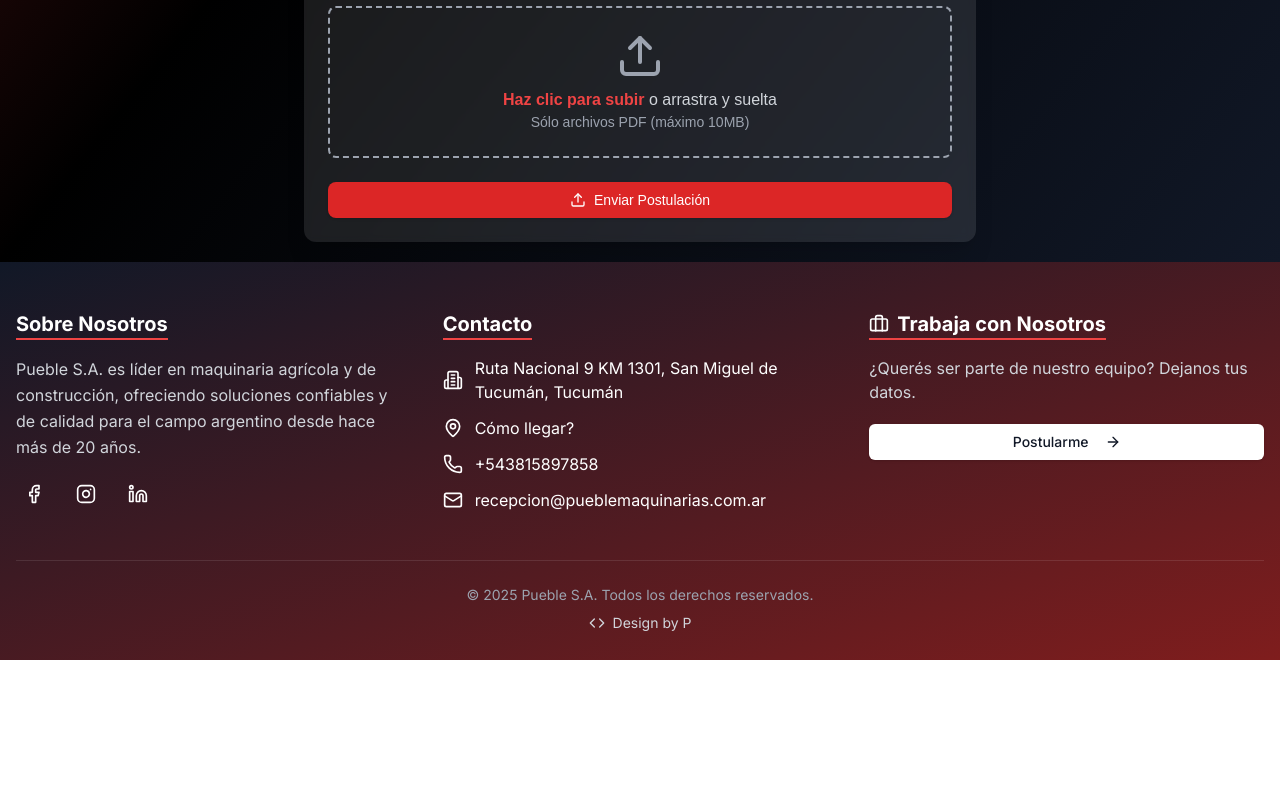
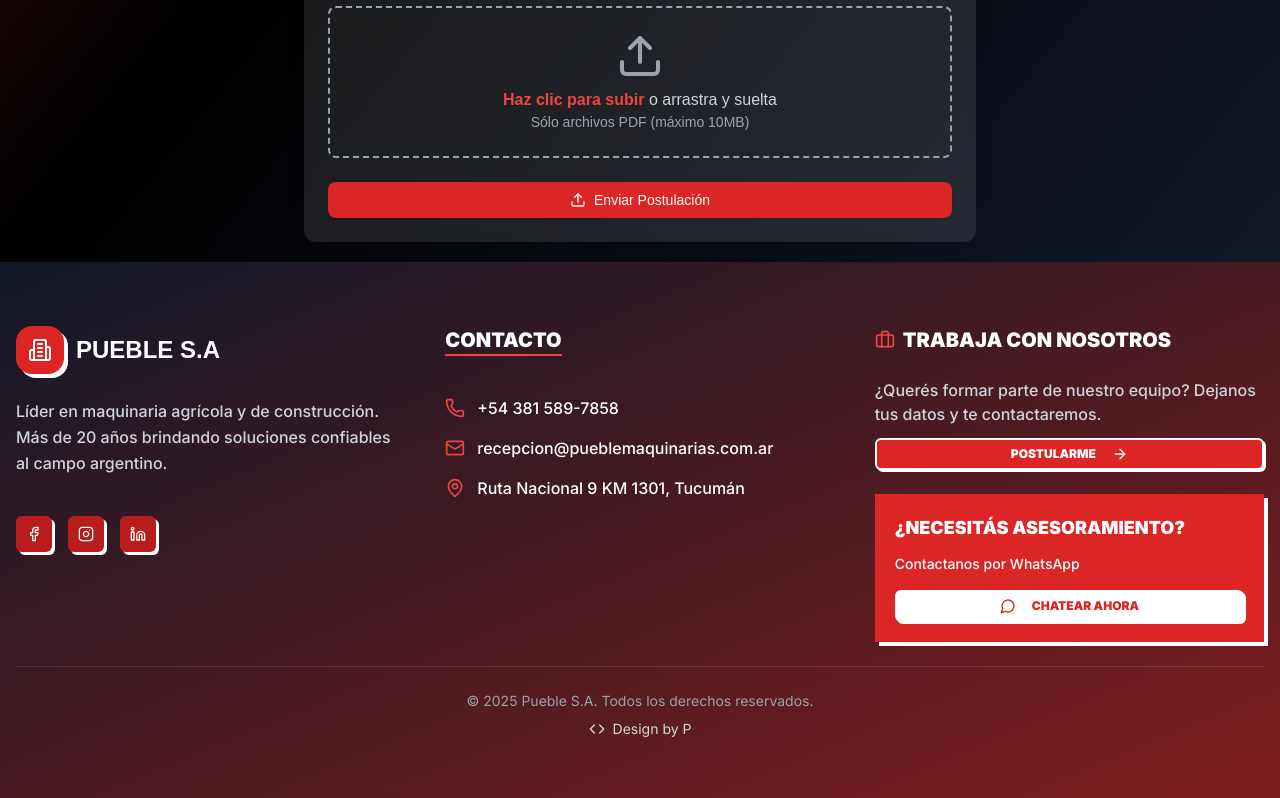
Before and after one commit to Pietro923/Landing-Page-Pueble, a Next.js app: page /trabaja-con-nosotros in a window 1280 px wide. Shown: the part 1415-2213 px from the top of the page. Before the commit the page ends 2075 px from the top, so only its background shows below. Built offline with nearby package versions, Linux system fonts and the light colour scheme.

Commit message:
mejor aspecto del footer, agregado grupo pueble, faltando imagenes, y falta globalizar el estilo

```diff
--- a/src/app/page.tsx
+++ b/src/app/page.tsx
@@ -1,80 +1,48 @@
-// src/app/page.tsx
+'use client'
+
 import Hero from '@/components/home/Hero'
+import GrupoPueble from '@/components/home/GrupoPueble'
 import Marcas from '@/components/home/Marcas'
 import Nosotros from '@/components/home/Nosotros'
-import GrupoPueble from '@/components/home/GrupoPueble'
 import Contacto from '@/components/home/Contacto'
 import Novedades from '@/components/home/Novedades'
 
 export default function Home() {
   return (
-    <main className="overflow-hidden z-0">
-      {/* Hero Section */}
-      <div className="bg-gradient-to-br from-red-900 via-black to-gray-900">
-        <Hero />
-      </div>
+    <main className="relative overflow-hidden min-h-screen">
+      {/* Fondo general con gradiente */}
+      <div className="absolute inset-0 bg-gradient-to-br from-red-900 via-black to-gray-900" />
 
-      {/* Separador decorativo */}
-      <div className="h-1 bg-gradient-to-r from-transparent via-red-500 to-transparent"></div>
-
-      {/* Marcas Section */}
-      <div className="bg-gradient-to-br from-black via-gray-900 to-red-900">
-        <Marcas />
-      </div>
-
-      {/* Separador decorativo */}
-      <div className="h-1 bg-gradient-to-r from-transparent via-red-500 to-transparent"></div>
-
-      {/* Nosotros Section */}
-      <div className="bg-gradient-to-br from-red-900 via-black to-gray-900">
-        <Nosotros />
-      </div>
-
-      {/* Separador con patrón */}
-      <div className="relative h-24 overflow-hidden">
-        <div className="absolute inset-0 bg-gradient-to-br from-gray-900 via-black to-red-900"></div>
-        <div className="absolute inset-0 opacity-10">
-          <svg className="w-full h-full" xmlns="http://www.w3.org/2000/svg">
-            <defs>
-              <pattern id="grid" width="40" height="40" patternUnits="userSpaceOnUse">
-                <path d="M 40 0 L 0 0 0 40" fill="none" stroke="white" strokeWidth="1"/>
-              </pattern>
-            </defs>
-            <rect width="100%" height="100%" fill="url(#grid)" />
-          </svg>
-        </div>
-        <div className="absolute inset-x-0 top-1/2 -translate-y-1/2 h-1 bg-gradient-to-r from-transparent via-red-500 to-transparent"></div>
-      </div>
-
-      {/* Grupo Pueble Section */}
-      <div className="bg-gradient-to-br from-gray-900 via-black to-red-900">
-        <GrupoPueble />
-      </div>
-
-      {/* Separador decorativo */}
-      <div className="h-1 bg-gradient-to-r from-transparent via-red-500 to-transparent"></div>
-
-      {/* Novedades Section */}
-      <div className="bg-gradient-to-br from-red-900 via-black to-gray-900">
-        <Novedades />
-      </div>
-
-      {/* Separador con forma ondulada */}
-      <div className="relative h-16">
-        <svg className="absolute bottom-0 w-full h-full" xmlns="http://www.w3.org/2000/svg" viewBox="0 0 1200 120" preserveAspectRatio="none">
+      {/* Patrón SVG global (rejilla + puntos) */}
+      <div className="absolute inset-0 opacity-10">
+        <svg className="w-full h-full" xmlns="http://www.w3.org/2000/svg">
           <defs>
-            <linearGradient id="wave-gradient" x1="0%" y1="0%" x2="100%" y2="0%">
-              <stop offset="0%" style={{ stopColor: '#7f1d1d', stopOpacity: 1 }} />
-              <stop offset="50%" style={{ stopColor: '#991b1b', stopOpacity: 1 }} />
-              <stop offset="100%" style={{ stopColor: '#7f1d1d', stopOpacity: 1 }} />
-            </linearGradient>
+            <pattern
+              id="global-pattern"
+              width="50"
+              height="50"
+              patternUnits="userSpaceOnUse"
+            >
+              <path
+                d="M 50 0 L 0 0 0 50"
+                fill="none"
+                stroke="white"
+                strokeWidth="0.5"
+              />
+              <circle cx="0" cy="0" r="1.5" fill="white" />
+            </pattern>
           </defs>
-          <path d="M0,0 C150,60 350,0 600,50 C850,100 1050,40 1200,60 L1200,120 L0,120 Z" fill="url(#wave-gradient)"></path>
+          <rect width="100%" height="100%" fill="url(#global-pattern)" />
         </svg>
       </div>
 
-      {/* Contacto Section */}
-      <div className="bg-gradient-to-br from-black via-gray-900 to-red-900">
+      {/* Contenido encima */}
+      <div className="relative z-10">
+        <Hero />
+        <GrupoPueble />
+        <Marcas />
+        <Nosotros />
+        <Novedades />
         <Contacto />
       </div>
     </main>
--- a/src/components/home/GrupoPueble.tsx
+++ b/src/components/home/GrupoPueble.tsx
@@ -138,7 +138,7 @@ export default function GrupoPueble() {
   const [active, setActive] = useState('pueble-sa');
 
   return (
-    <section className="relative min-h-screen flex flex-col justify-center overflow-hidden py-24 bg-gradient-to-br from-gray-900 via-black to-red-900">
+    <section className="relative min-h-screen flex flex-col justify-center overflow-hidden py-24 ">
       <div className="container mx-auto px-4">
         {/* Título y descripción */}
         <motion.div
--- a/src/components/layout/Footer.tsx
+++ b/src/components/layout/Footer.tsx
@@ -1,3 +1,5 @@
+'use client'
+
 import { Button } from "@/components/ui/button";
 import {
   Building2,
@@ -9,31 +11,47 @@ import {
   Linkedin,
   ArrowRight,
   Briefcase,
+  MessageCircle,
 } from "lucide-react";
 import Link from "next/link";
-import {Pietrobutton} from "@/components/layout/p-popover"
+import { Pietrobutton } from "@/components/layout/p-popover";
 
 export default function Footer() {
+  const handleWhatsApp = () => {
+    window.open('https://wa.me/543815897858?text=¡Hola! Tengo una consulta sobre Pueble S.A', '_blank');
+  };
+
   const socialLinks = [
-    { icon: Facebook, label: "Facebook", href:"https://www.facebook.com/Pueblemaquinarias", },
-    { icon: Instagram, label: "Instagram", href:"https://www.instagram.com/casepueblesa/" },
-    { icon: Linkedin, label: "LinkedIn", href:"https://www.linkedin.com/company/grupo-pueble/" },
+    { icon: Facebook, label: "Facebook", href: "https://www.facebook.com/Pueblemaquinarias" },
+    { icon: Instagram, label: "Instagram", href: "https://www.instagram.com/casepueblesa/" },
+    { icon: Linkedin, label: "LinkedIn", href: "https://www.linkedin.com/company/grupo-pueble/" },
   ];
 
+  const currentYear = new Date().getFullYear();
+
   return (
-    <footer className="relative bg-gradient-to-br from-gray-900 to-red-900 text-white">
+    <footer className="bg-gradient-to-br from-gray-900 to-red-900 text-white relative overflow-hidden">
+      {/* Fondo con patrón sutil */}
       <div className="absolute inset-0 bg-grid-white/[0.05] bg-[size:30px_30px]" />
 
-      <div className="container mx-auto px-4 relative">
-        <div className="py-12 grid grid-cols-1 md:grid-cols-2 lg:grid-cols-3 gap-8">
-          {/* About */}
-          <div className="space-y-4">
-            <h3 className="text-xl font-bold w-fit border-b-2 border-red-500">Sobre Nosotros</h3>
-            <p className="text-gray-300 leading-relaxed">
-              Pueble S.A. es líder en maquinaria agrícola y de construcción, ofreciendo soluciones
-              confiables y de calidad para el campo argentino desde hace más de 20 años.
+      <div className="relative container mx-auto px-4  pt-16 pb-8">
+        <div className="grid grid-cols-1 md:grid-cols-2 lg:grid-cols-3 gap-10">
+
+          {/* ─── SOBRE NOSOTROS ─────────────────────────────── */}
+          <div className="space-y-6 text-center md:text-left">
+            <div className="flex items-center justify-center md:justify-start space-x-3">
+              <div className="w-12 h-12 rounded-2xl flex items-center justify-center border-3 border-white shadow-[4px_4px_0px_0px_white] bg-red-600">
+                <Building2 className="w-6 h-6 text-white" />
+              </div>
+              <span className="font-black text-2xl font-titillium">PUEBLE S.A</span>
+            </div>
+
+            <p className="text-gray-300 font-medium leading-relaxed">
+              Líder en maquinaria agrícola y de construcción.
+              Más de 20 años brindando soluciones confiables al campo argentino.
             </p>
-            <div className="flex gap-4">
+
+            <div className="flex justify-center md:justify-start space-x-4 pt-4">
               {socialLinks.map((social, index) => {
                 const Icon = social.icon;
                 return (
@@ -42,72 +60,95 @@ export default function Footer() {
                     href={social.href}
                     target="_blank"
                     rel="noopener noreferrer"
-                    className="hover:bg-white/10 text-white rounded-full p-2 transition"
                     aria-label={social.label}
                   >
-                    <Icon className="w-5 h-5" aria-hidden="true" />
+                    <Button
+                      size="icon"
+                      className="border-3 cursor-pointer border-white shadow-[3px_3px_0px_0px_white] hover:shadow-[5px_5px_0px_0px_white] transition-all bg-red-700 hover:bg-red-800"
+                    >
+                      <Icon className="h-5 w-5" />
+                    </Button>
                   </a>
                 );
               })}
             </div>
           </div>
-          {/* Contact */}
-          <div className="space-y-4">
-            <h3 className="text-xl font-bold w-fit border-b-2 border-red-500">Contacto</h3>
-            <ul className="space-y-3">
-              <li className="flex gap-3 text-gray-300">
-                <a href="https://www.google.com/maps/place/PUEBLE+S.A./@-26.7684015,-65.2193973,17z/data=!3m1!4b1!4m6!3m5!1s0x94225e94c0835bbf:0x8568c458ceb402c1!8m2!3d-26.7684063!4d-65.2168224!16s%2Fg%2F11bzrcb9mm?entry=ttu&g_ep=EgoyMDI1MDQwOS4wIKXMDSoJLDEwMjExNDUzSAFQAw%3D%3D" className="text-white hover:underline flex gap-3 items-center" target="_blank" rel="noopener noreferrer">
-                <Building2 className="w-5 h-5 flex-shrink-0 text-white" />
-                <span>Ruta Nacional 9 KM 1301, San Miguel de Tucumán, Tucumán</span>
+
+          {/* ─── CONTACTO ─────────────────────────────── */}
+          <div className="space-y-4 text-center md:text-left">
+            <h3 className="font-black text-xl mb-6 text-white border-b-2 border-red-500 inline-block">CONTACTO</h3>
+            <ul className="space-y-4 text-gray-300 font-medium">
+              <li className="flex items-center justify-center md:justify-start space-x-3">
+                <a href="tel:+543815897858"
+                className="text-white hover:underline flex gap-3 items-center">
+                  <Phone className="w-5 h-5 text-red-500" />
+                  +54 381 589-7858
+                </a>
+              </li>
+              <li className="flex items-center justify-center md:justify-start space-x-3">
+                <a href="mailto:recepcion@pueblemaquinarias.com.ar"
+                className="text-white hover:underline flex gap-3 items-center">
+                  <Mail className="w-5 h-5 text-red-500" />
+                  recepcion@pueblemaquinarias.com.ar
                 </a>
               </li>
               <li className="flex gap-3 items-start text-gray-300">
                 <a
-                  href="https://www.google.com/maps/place/PUEBLE+S.A./@-26.7684015,-65.2193973,17z/data=!3m1!4b1!4m6!3m5!1s0x94225e94c0835bbf:0x8568c458ceb402c1!8m2!3d-26.7684063!4d-65.2168224!16s%2Fg%2F11bzrcb9mm?entry=ttu&g_ep=EgoyMDI1MDQwOS4wIKXMDSoJLDEwMjExNDUzSAFQAw%3D%3D"
+                  href="https://www.google.com/maps/place/PUEBLE+S.A./@-26.7684015,-65.2193973"
                   target="_blank"
                   rel="noopener noreferrer"
                   className="text-white hover:underline flex gap-3 items-center"
                 >
-                <MapPin className="w-5 h-5  text-white" />
-                  Cómo llegar?
-                </a>
-              </li>
-              <li className="flex gap-3 text-gray-300">
-                <a href="tel:+543815897858"  className="text-white hover:underline flex gap-3 items-center">
-                  <Phone className="w-5 h-5 text-white" />
-                  +543815897858
-                  </a>
-              </li>
-              <li className="flex gap-3 text-gray-300">
-                <a href="mailto:recepcion@pueblemaquinarias.com.ar" className="text-white hover:underline flex gap-3 items-center">
-                  <Mail className="w-5 h-5 text-white" />
-                  recepcion@pueblemaquinarias.com.ar
+                  <MapPin className="w-5 h-5 text-red-500" />
+                  Ruta Nacional 9 KM 1301, Tucumán
                 </a>
               </li>
             </ul>
           </div>
-          {/* Trabaja con nosotros */}
-          <div className="space-y-4">
-            <div className="flex items-center gap-2 w-fit border-b-2 border-red-500">
-              <Briefcase className="w-5 h-5" />
-              <h3 className="text-xl font-bold">Trabaja con Nosotros</h3>
+
+          {/* ─── TRABAJA CON NOSOTROS ─────────────────────────────── */}
+          <div className="space-y-6 text-center md:text-left">
+            <div className="flex items-center justify-center md:justify-start gap-2 mb-3">
+              <Briefcase className="w-5 h-5 text-red-500" />
+              <h3 className="font-black text-xl">TRABAJA CON NOSOTROS</h3>
             </div>
-            <p className="text-gray-300">
-              ¿Querés ser parte de nuestro equipo? Dejanos tus datos.
+            <p className="text-gray-300 font-medium">
+              ¿Querés formar parte de nuestro equipo? Dejanos tus datos y te contactaremos.
             </p>
+
             <Link href="/trabaja-con-nosotros">
-              <Button className="w-full bg-white text-gray-900 hover:bg-gray-200 mt-5">
-                Postularme
+              <Button
+                className="mt-3 w-full font-black border-2 border-white shadow-[2px_2px_0px_0px_white] hover:shadow-[4px_4px_0px_0px_white] transition-all bg-red-600 hover:bg-red-700"
+                size="sm"
+              >
+                POSTULARME
                 <ArrowRight className="ml-2 w-4 h-4" />
               </Button>
             </Link>
+            {/* CTA WhatsApp */}
+            <div className="mt-8 p-5 border-3 border-white shadow-[4px_4px_0px_0px_white] bg-red-600">
+              <h5 className="font-black mb-3 text-white text-lg">¿NECESITÁS ASESORAMIENTO?</h5>
+              <p className="text-sm font-medium mb-4">
+                Contactanos por WhatsApp
+              </p>
+              <Button
+                onClick={handleWhatsApp}
+                className="w-full font-black border-2 border-white shadow-[2px_2px_0px_0px_white] hover:shadow-[4px_4px_0px_0px_white] transition-all bg-white text-red-600 hover:bg-gray-100"
+                size="sm"
+              >
+                <MessageCircle className="h-4 w-4 mr-2" />
+                CHATEAR AHORA
+              </Button>
+            </div>
           </div>
         </div>
-        <div className="py-6 border-t border-white/10 text-center text-gray-400 text-sm">
+
+{/* ─── COPYRIGHT ─────────────────────────────── */}
+       <div className="py-6 mt-6 border-t border-white/10 text-center text-gray-400 text-sm">
           <p className="mb-2">&copy; {new Date().getFullYear()} Pueble S.A. Todos los derechos reservados.</p>
           <Pietrobutton/>
         </div>
-      </div>
-    </footer>
+    </div>
+  </footer>
   );
 }
```
